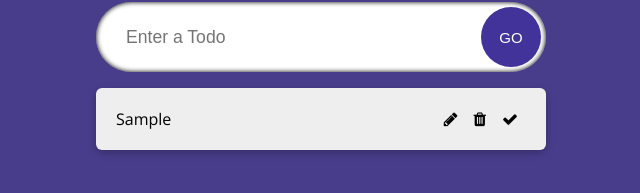
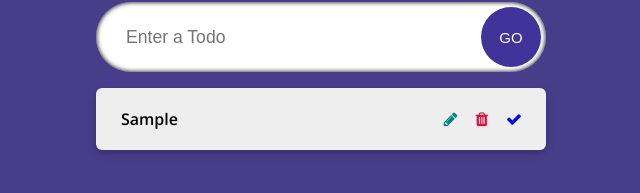
Before and after one commit to Rafiul-Islam/Taskify, a React (Vite) app: page / in a window 1280 px wide. Both pictures are taken after typing "Sample" into the empty fields and a click on the button "GO". Shown: the part 139-332 px from the top of the page, without its empty margins (319-959 px from the left). Built offline with nearby package versions, Linux system fonts and the light colour scheme.

Commit message:
feature - added to show area with todo card design with single todo component

```diff
--- a/src/App.tsx
+++ b/src/App.tsx
@@ -2,7 +2,7 @@ import React, {useState} from "react";
 import uniqid from 'uniqid';
 import InputField from "./components/InputField.tsx";
 import Todo from "./model/todo.ts";
-import Todos from "./components/Todos.tsx";
+import TodoList from "./components/TodoList.tsx";
 
 const App: React.FC = () => {
     const [todo, setTodo] = useState<string>("");
@@ -30,7 +30,7 @@ const App: React.FC = () => {
                     setTodo={setTodo}
                     todoAddHandler={handleTodoAdd}
                 />
-                <Todos todos={todos}/>
+                <TodoList todos={todos} setTodos={setTodos}/>
             </div>
         </main>
     );
--- /dev/null
+++ b/src/components/Todo.tsx
@@ -0,0 +1,25 @@
+import TodoModal from "../model/todo.ts";
+import React from "react";
+
+interface PropsType {
+    todo: TodoModal,
+    todos: TodoModal[],
+    setTodos: React.Dispatch<React.SetStateAction<TodoModal[]>>
+}
+
+const Todo = ({todo}: PropsType) => {
+    return (
+        <form>
+            <li className='todo-item'>
+                <p contentEditable className='todo-task'> {todo.todo} </p>
+                <div className='button-container'>
+                    <i role='button' className='fa fa-pencil'></i>
+                    <i role='button' className='fa fa-trash'></i>
+                    <i role='button' className='fa fa-check'></i>
+                </div>
+            </li>
+        </form>
+    );
+};
+
+export default Todo;
--- /dev/null
+++ b/src/components/TodoList.tsx
@@ -0,0 +1,25 @@
+import React from "react";
+import TodoModal from "../model/todo.ts";
+import Todo from "./Todo.tsx";
+
+interface PropsType {
+    todos: TodoModal[],
+    setTodos: React.Dispatch<React.SetStateAction<TodoModal[]>>
+}
+
+const TodoList = ({todos, setTodos}: PropsType) => {
+    return (
+        <ul className='todos__container'>
+            {todos.map((todo) =>
+                <Todo
+                    key={todo.id}
+                    todo={todo}
+                    todos={todos}
+                    setTodos={setTodos}
+                />
+            )}
+        </ul>
+    );
+};
+
+export default TodoList;
--- a/src/components/Todos.tsx
+++ /dev/null
@@ -1,24 +0,0 @@
-import Todo from "../model/todo.ts";
-
-interface PropsType {
-    todos: Todo[]
-}
-
-const Todos = ({todos}: PropsType) => {
-    return (
-        <ul className='todos__container'>
-            {todos.map(({id, todo}) =>
-                <li className='todo-item' key={id}>
-                    <span className='todo-task'> {todo} </span>
-                    <div>
-                        <i role='button' className='fa fa-pencil'></i>
-                        <i role='button' className='fa fa-trash'></i>
-                        <i role='button' className='fa fa-check'></i>
-                    </div>
-                </li>
-            )}
-        </ul>
-    );
-};
-
-export default Todos;
--- a/src/index.css
+++ b/src/index.css
@@ -85,19 +85,38 @@ main {
     width: 100%;
     background: #eee;
     box-shadow: rgba(0, 0, 0, 0.24) 0 3px 8px;
-    padding: 20px;
+    padding: 15px;
     margin-bottom: 10px;
     border-radius: 6px;
     display: flex;
-    align-items: flex-start;
+    align-items: center;
     justify-content: space-between;
 }
 
 .todo-task{
-    margin-right: 15px;
+    width: 100%;
+    margin: 0 15px 0 0;
+    font-weight: 600;
+    padding: 5px 10px;
+}
+
+.button-container{
+    display: flex;
 }
 
 [role='button'] {
     cursor: pointer;
-    margin: 0 8px;
+    margin: 0 9px;
 }
+
+[role='button'].fa-pencil {
+    color: teal;
+}
+
+[role='button'].fa-trash {
+    color: crimson;
+}
+
+[role='button'].fa-check {
+    color: blue;
+}
```
